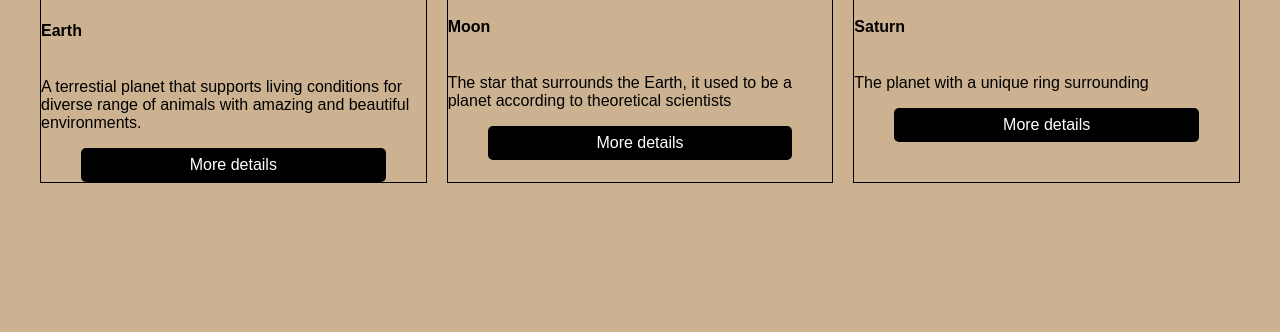
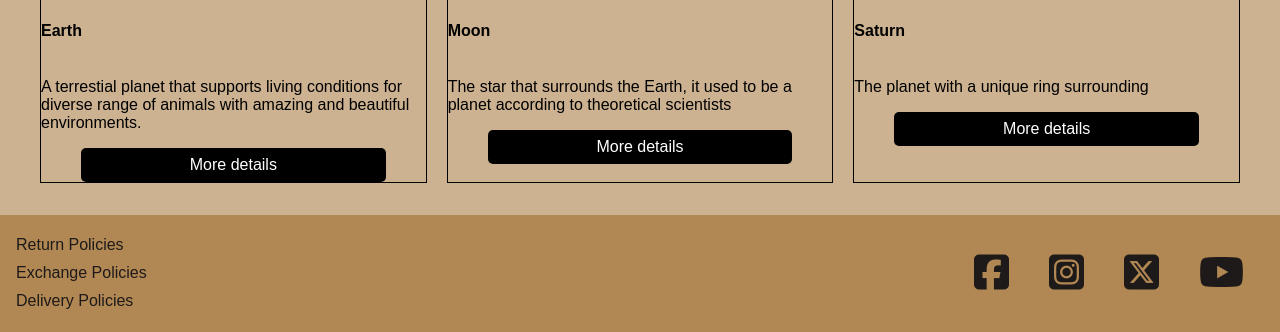
Before and after one commit to ThomasDizzy/First_Website_Building, a plain HTML site: page index.html in a window 1280 px wide. Shown: the part 922-1254 px from the top of the page. Before the commit the page ends 1137 px from the top, so only its background shows below. Drawn offline with Linux system fonts and the light colour scheme.

Commit message:
footer_editing

```diff
--- a/index.html
+++ b/index.html
@@ -8,6 +8,7 @@
         <meta name="description" content="webpage for learning about the physics in space">
         <meta name="keyword" content="Physics, Astronomy, Space">
         <meta name="viewpoint" content="width=device-width, initial-scale=1">
+        <link rel="stylesheet" href="https://cdnjs.cloudflare.com/ajax/libs/font-awesome/6.6.0/css/all.min.css" integrity="sha512-Kc323vGBEqzTmouAECnVceyQqyqdsSiqLQISBL29aUW4U/M7pSPA/gEUZQqv1cwx4OnYxTxve5UMg5GT6L4JJg==" crossorigin="anonymous" referrerpolicy="no-referrer" />
     </head>
     <body>
         <header class="main_header">
@@ -39,7 +40,6 @@
                 </div>
             </div>
             <div class="card">
-                <div class="card_content">
                 <img class="card_image" src="resources/moon.jpg" alt="solar system planets">
                 <div class="card_content">
                     <h4>Moon</h4>
@@ -47,9 +47,7 @@
                     <a href="#" class="card_button">More details</a>
                 </div>
             </div>
-            </div>
             <div class="card">
-                <div class="card_content">
                 <img class="card_image" src="resources/saturn.jpg" alt="solar system planets">
                 <div class="card_content">
                     <h4>Saturn</h4>
@@ -57,8 +55,23 @@
                     <a href="#" class="card_button">More details</a>
                  </div>
             </div>
-            </div>
         </main>
-        <footer></footer>
+        <footer class="main_footer">
+            <nav  class="footer_nav">
+                <a href="returns.html">Return Policies</a>
+                <a href="exchange.html">Exchange Policies</a>
+                <a href="delivery.html">Delivery Policies</a>
+            </nav>
+            <nav class="social_nav">
+                <a href="https://facebook.com/tiptoeshoes">
+                    <i class="fa-brands fa-square-facebook" role="img" aria-label="Facebook"></i></a>
+                <a href="https://instagram.com/tiptoeshoes">
+                    <i class="fa-brands fa-square-instagram" role="img" aria-label="Instagram"></i></a>
+                <a href="https://twitter.com/tiptoeshoes">
+                    <i class="fa-brands fa-square-x-twitter" role="img" aria-label="X"></i></a>
+                <a href="https://youtube.com/tiptoeshoes">
+                    <i class="fa-brands fa-youtube" role="img" aria-label="Youtube"></i></a>
+            </nav>
+        </footer>
     </body>
 </html>
--- a/styling/style.css
+++ b/styling/style.css
@@ -82,3 +82,33 @@ img {
     width: 75%;
     align-self: center;
 }
+
+
+.main_footer{
+    background-color: rgb(177, 136, 83);
+    padding: 1em;
+    display: flex;
+    flex-direction: row;
+    justify-content: space-between;
+}
+.main_footer a{
+    color:hsl(0, 7%, 11%);
+    text-decoration: none;
+}
+.main_footer a:hover {
+    color: white;
+}
+
+.footer_nav{
+    display: flex;
+    flex-direction: column;
+    justify-content: space-around;
+}
+.social_nav{
+    display: flex;
+    justify-content: space-between;
+}
+.social_nav a{
+    font-size: 2.5em;
+    padding: 0.5em;
+}
```
Lines whose indentation alone changed are shown as unchanged.
